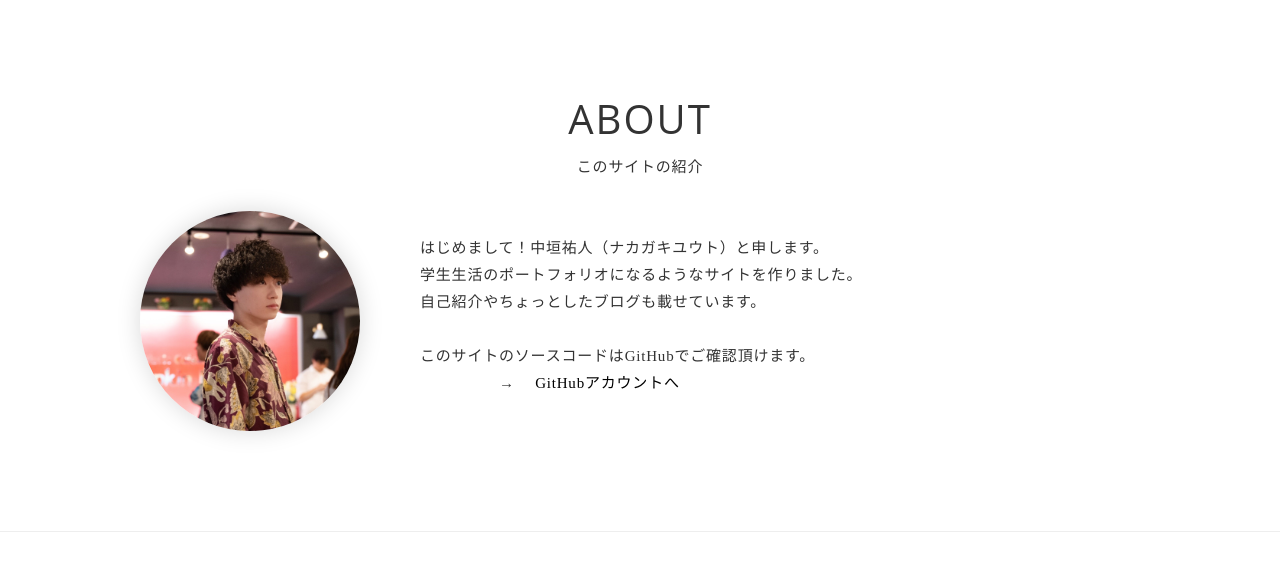
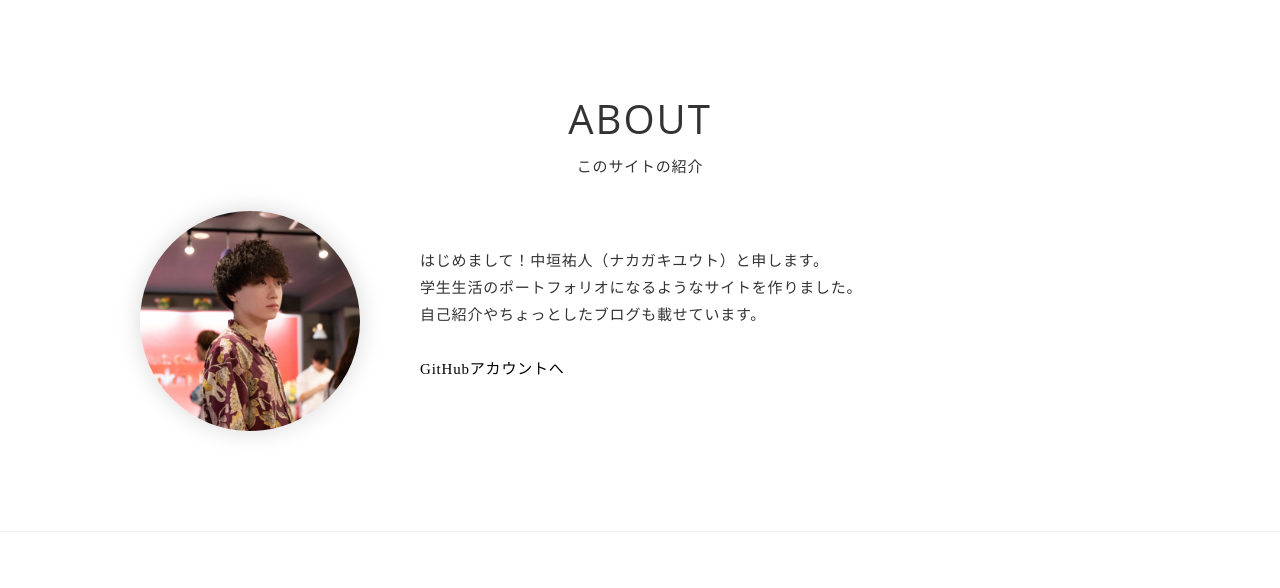
Before and after one commit to Nakagaki-Yuto/Portfolio, a Django app: page / in a window 1280 px wide. Shown: the part 809-1397 px from the top of the page. Run offline with Django 3.2, Linux system fonts and the light colour scheme; data that the repository does not hold is empty; some libraries are stand-ins or nearby versions.

Commit message:
edit about section

```diff
--- a/blog/templates/blog/home.html
+++ b/blog/templates/blog/home.html
@@ -24,8 +24,6 @@
             <p>
                 はじめまして！中垣祐人（ナカガキユウト）と申します。<br>
                 学生生活のポートフォリオになるようなサイトを作りました。<br>自己紹介やちょっとしたブログも載せています。<br><br>
-                このサイトのソースコードはGitHubでご確認頂けます。<br>
-                　　　　　→
                 <a class="github" href="https://github.com/Nakagaki-Yuto/Portfolio" target="_blank">GitHubアカウントへ</a>
 
             </p>
```
